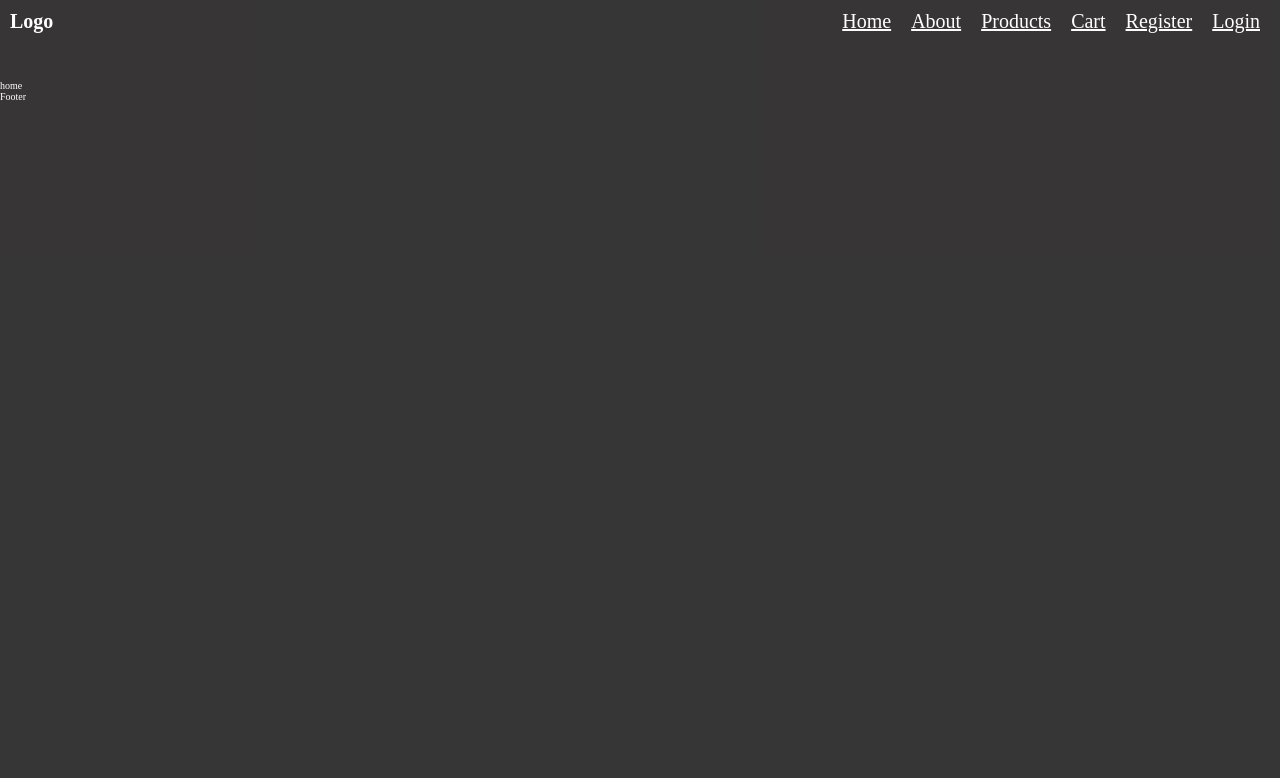
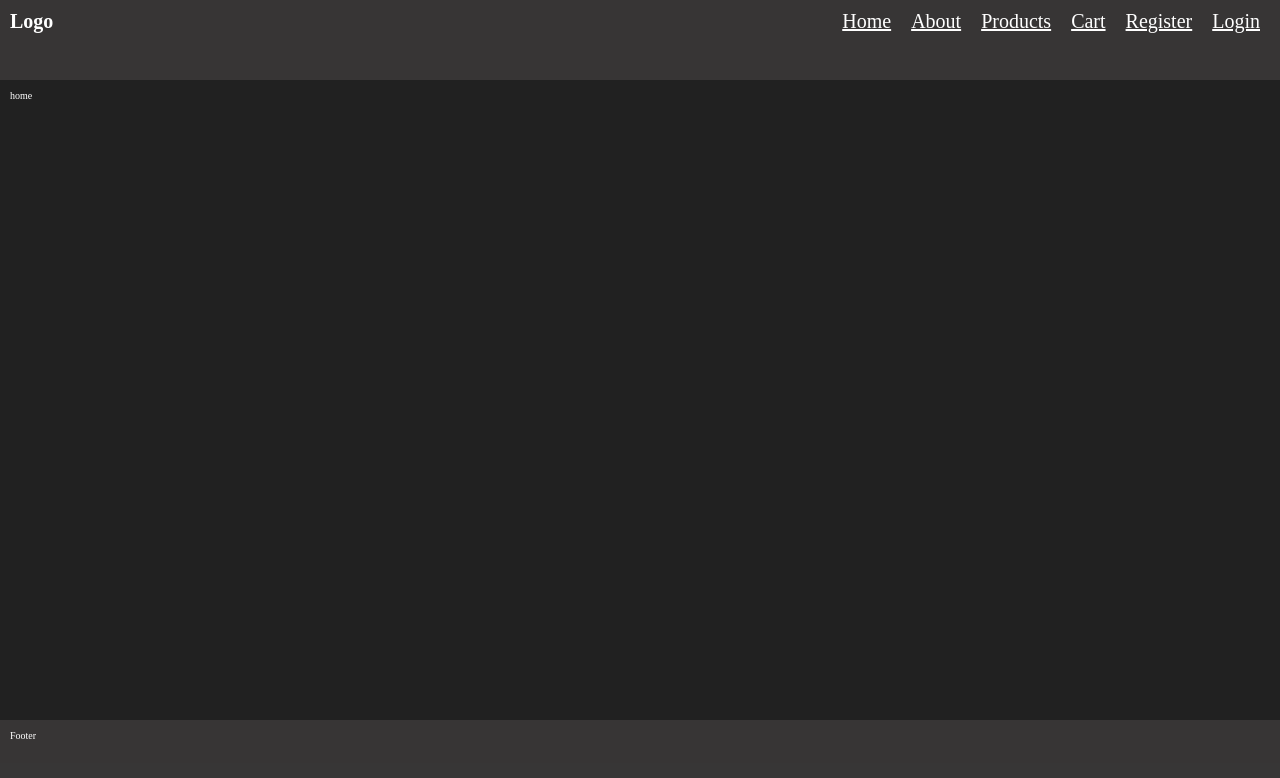
Before and after one commit to osvalttek/claseDeReact, a React (Create React App) app: page / in a window 1280 px wide. Shown: the top 778 px of the page. Built offline with nearby package versions, Linux system fonts and the light colour scheme.

Commit message:
fix navbar

```diff
--- a/src/components/footer/Footer.jsx
+++ b/src/components/footer/Footer.jsx
@@ -1,9 +1,13 @@
-import React from 'react'
+import React from "react";
+import styled from "styled-components";
+
+const FooterStyled = styled.footer`
+  height: 10vh;
+  padding: 10px;
+`;
 
 const Footer = () => {
-  return (
-    <footer>Footer</footer>
-  )
-}
+  return <FooterStyled>Footer</FooterStyled>;
+};
 
-export default Footer
+export default Footer;
--- a/src/components/header/nav/Nav.jsx
+++ b/src/components/header/nav/Nav.jsx
@@ -5,14 +5,16 @@ import styled from "styled-components";
 const NavStyled = styled.nav`
   position: absolute;
   left: 0;
-  top: ${(props) => (props.show ? "7vh" : "-500px")};
+  top: ${(props) => (props.show ? "10vh" : "-500px")};
   transition: top 1s ease;
   width: 100vw;
+  background-color: rgba(255, 255, 255, 0.1);
   @media (min-width: 720px) {
     position: static;
-    width: initial
+    width: initial;
+    background-color: transparent;
   }
-  `;
+`;
 
 const LinkStyled = styled(Link)`
   display: inline-block;
@@ -23,7 +25,7 @@ const LinkStyled = styled(Link)`
   margin: 10px 0;
   @media (min-width: 720px) {
     width: initial;
-    margin:0 10px;
+    margin: 0 10px;
   }
 `;
 
--- a/src/components/main/Main.jsx
+++ b/src/components/main/Main.jsx
@@ -1,11 +1,17 @@
 import React from "react";
-import { Outlet} from "react-router-dom";
+import { Outlet } from "react-router-dom";
+import styled from "styled-components";
 
-const Main = ({logOutUser}) => {
+const MainStyled = styled.main`
+  flex-grow: 1;
+  padding: 10px;
+  background-color: #212121;
+`;
+const Main = ({ logOutUser }) => {
   return (
-    <main>
-      <Outlet context={logOutUser}/>
-    </main>
+    <MainStyled>
+      <Outlet context={logOutUser} />
+    </MainStyled>
   );
 };
 
```
